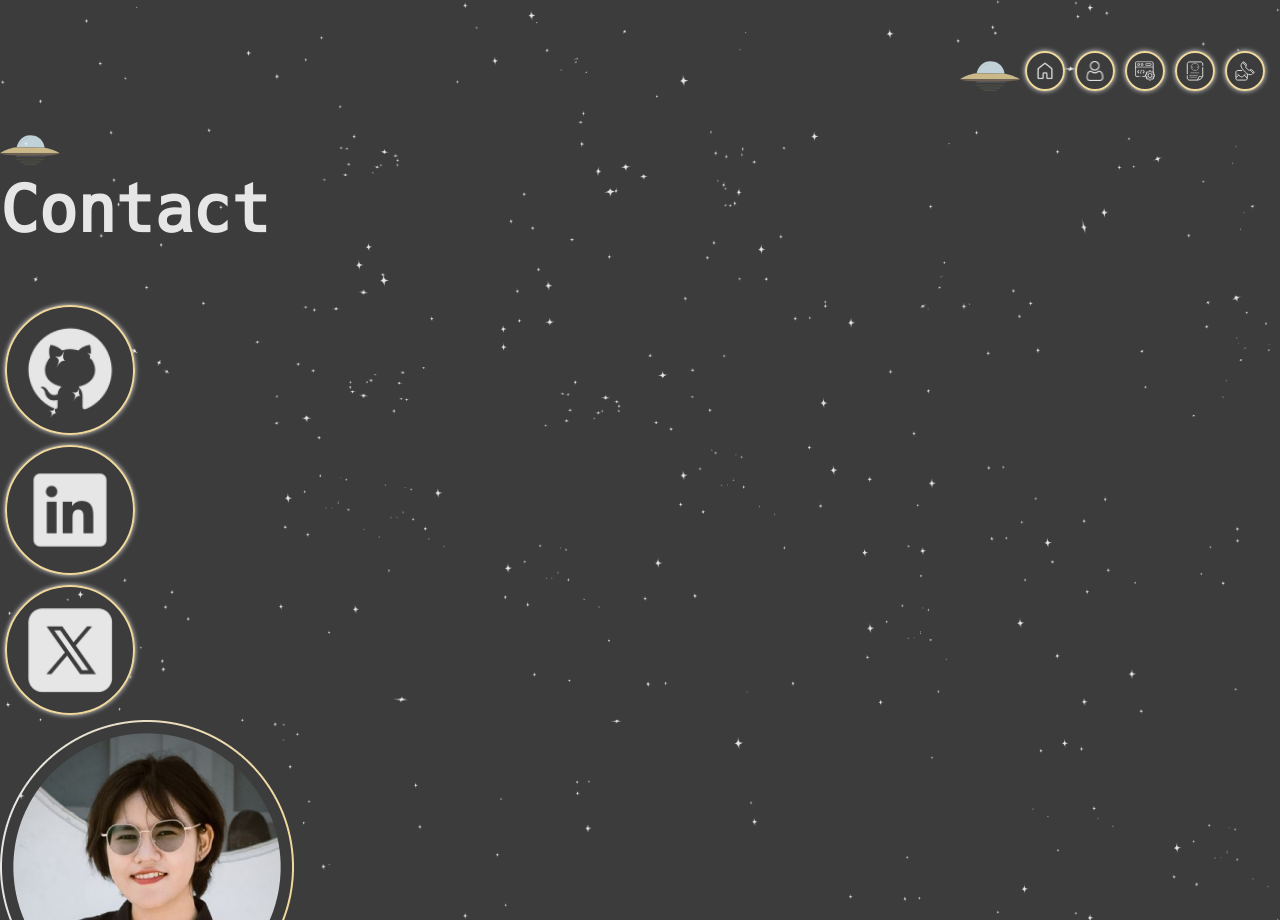
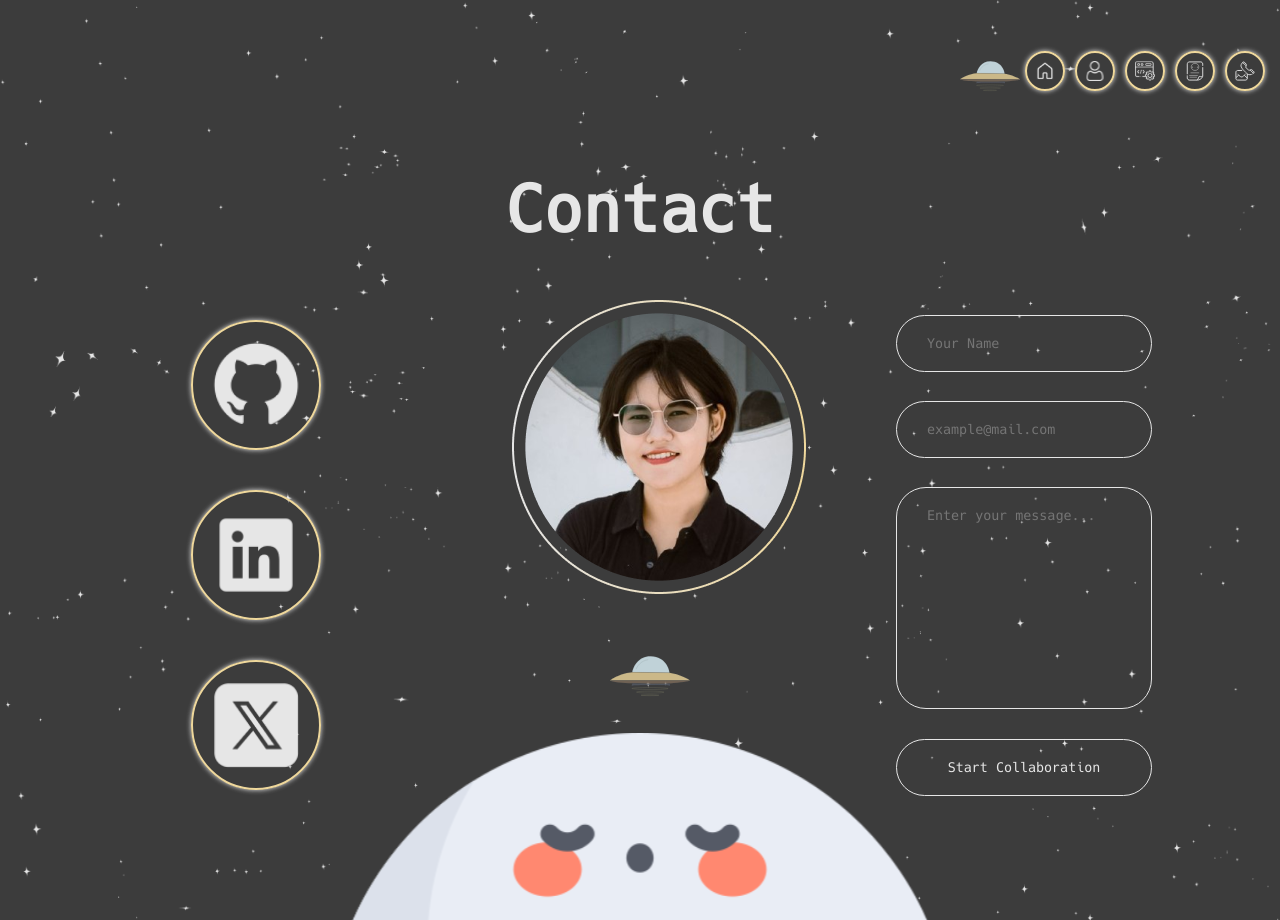
Before and after one commit to GraceHtet/portfolio-v1-space-version, a React (Vite) app: page / in a window 1280 px wide. Shown: the part 2280-3200 px from the top of the page. Built offline with nearby package versions, Linux system fonts and the light colour scheme; a web font is replaced by a local one.

Commit message:
Add contact styling

```diff
--- a/src/components/Button.jsx
+++ b/src/components/Button.jsx
@@ -1,17 +1,10 @@
 import PropTypes from 'prop-types'
 import { FontAwesomeIcon } from '@fortawesome/react-fontawesome'
 import { faArrowUpRightFromSquare } from '@fortawesome/free-solid-svg-icons'
-import { useState } from 'react'
 
 const Button = ({name, link, onClick}) => {
-  const [isActive, setIsActive] = useState(false);
-
-  const handleClick = (e) => {
-    onClick(e);
-    setIsActive(true);
-  }
   return (
-    <a href={link} className={isActive ? "btn active" : "btn"} onClick={(e)=>{handleClick(e)}}>
+    <a href={link} className={"btn"} onClick={(e)=>{onClick(e)}}>
       <span className='btn-name'>{name}</span>
       {(name === 'Live') ? (
       <FontAwesomeIcon icon={faArrowUpRightFromSquare} />
--- a/src/pages/home/contact/Contact.css
+++ b/src/pages/home/contact/Contact.css
@@ -1,18 +1,80 @@
 .contact {
-  overflow-y: auto;
+  .nav {
+    bottom: 25%;
+    left: 50%;
+    transform: translateX(-50%);
+
+    .ufo-icon {
+      & img {
+        width: 80px;
+        height: 80px;
       }
-.contact .icon-group {
+
+      &:hover::after {
+        content: 'HOME';
+        font-size: 12px;
+        left: 50%;
+      }
+    }
+  }
+
+  & h1 {
+    text-align: center;
+  }
+
+  .contact-body {
+    display: grid;
+    grid-template-columns: 40% 20% 40%;
+  }
+
+  .icon-group {
+    align-items: center;
     flex-direction: column;
   }
 
-.contact .item,
-.contact .hover-item {
+  .item,
+  .hover-item {
     width: 130px;
     height: 130px;
     font-size: 1.2em;
+    margin: 20px 0;
   }
 
-.contact .item img {
+  .item img {
     width: 100px;
     height: 100px;
   }
+
+  .form-input,
+  .submit-btn {
+    display: block;
+    width: 50%;
+    background: transparent;
+    color: #e6e6e6;
+    border: 1px solid #e6e6e6;
+    border-radius: 50px;
+    padding: 20px 30px;
+    font-family: 'Hack', 'serif';
+  }
+
+  .submit-btn {
+    cursor: pointer;
+
+    &:hover {
+      background-color: #e6e6e6;
+      color: #3c3c3c;
+    }
+  }
+
+  .form-input:focus,
+  .submit-btn:focus {
+    outline: none;
+    box-shadow: 0 0 8px #efd89c;
+  }
+
+  .contact-moon {
+    bottom: -55%;
+    left: 50%;
+    transform: translateX(-50%);
+  }
+}
--- a/src/pages/home/contact/Contact.jsx
+++ b/src/pages/home/contact/Contact.jsx
@@ -3,7 +3,7 @@ import Navigation from "../../../components/Navigation"
 import Item from "../../../components/Item"
 import { contactIcons } from "../../../data/icons"
 import profile from "../../../assets/img/portfolio_image.png";
-import moon from "../../../assets/img/moon.svg"
+import moon from "../../../assets/img/moon2.svg"
 import './Contact.css';
 
 const Contact = () => {
@@ -15,24 +15,33 @@ const Contact = () => {
     <section id="contact" className="contact">
       <Navigation section="contact"/>
       <h1>Contact</h1>
+      <div className="contact-body">
       <ul className='icon-group'>
         {contactIcons.map((icon)=>(<Item key={icon.id} name={icon.name} route={icon.route} path={icon.path} />))}
       </ul>
       <img src={profile} alt='Profile' />
 
-      <form onSubmit={handleSubmit}>
-        <label htmlFor="name">
+      <form onSubmit={handleSubmit} className="grid-center">
+        {/* <label htmlFor="name">
           Name
-        </label>
-        <input id="name" type="text" name="name" placeholder="Your Name" required/>
-        <label htmlFor="email">
+        </label> */}
+        <input
+          id="name"
+          type="text"
+          name="name"
+          placeholder="Your Name"
+          className="form-input"
+          required
+        />
+        {/* <label htmlFor="email">
           Email
-        </label>
+        </label> */}
         <input
           id="email"
           type="email"
           name="email"
           placeholder="example@mail.com"
+          className="form-input"
           required
         />
         <ValidationError
@@ -40,20 +49,24 @@ const Contact = () => {
           field="email"
           errors={state.errors}
         />
-        <label htmlFor="message">
+        {/* <label htmlFor="message">
           Message
-          </label>
+        </label> */}
         <textarea
           id="message"
           name="message"
           placeholder="Enter your message..."
+          rows="12"
+          style={{"resize":"none", "borderRadius":"30px"}}
+          className="form-input"
           required
         />
-        <button type="submit" disabled={state.submitting}>
+        <button type="submit" className="submit-btn" disabled={state.submitting}>
           Start Collaboration
         </button>
       </form>
-      <img src={moon} className='hero-moon' alt='moon' />
+      <img src={moon} className='contact-moon p-abs' alt='moon' />
+      </div>
     </section>
   )
 }
--- a/src/pages/home/cv/Cv.jsx
+++ b/src/pages/home/cv/Cv.jsx
@@ -2,7 +2,7 @@ import PropTypes from 'prop-types';
 import Navigation from "../../../components/Navigation"
 import Button from "../../../components/Button"
 import cv from "../../../assets/img/cv.png"
-import moon from "../../../assets/img/moon.svg"
+import moon from "../../../assets/img/moon.png"
 
 const Cv = ({type}) => {
   return (
```
Also changed, not shown: src/assets/img/moon.svg (deleted). Lines whose indentation alone changed are shown as unchanged.
